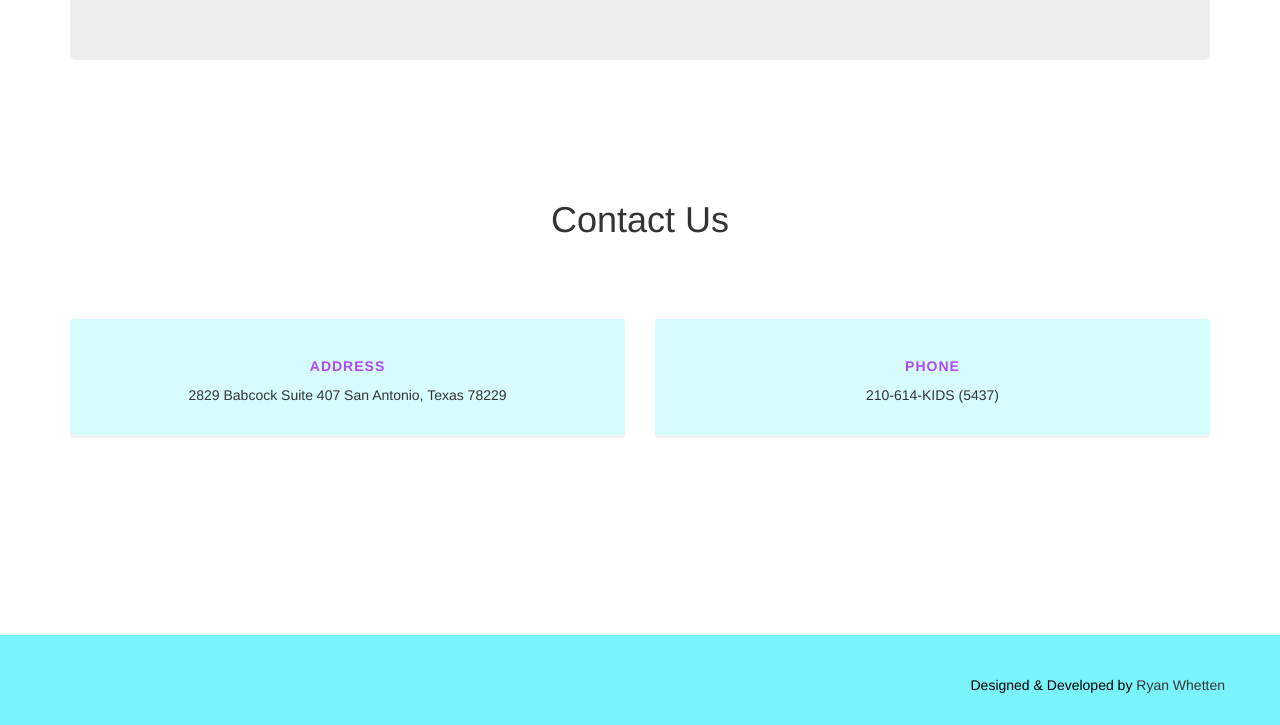
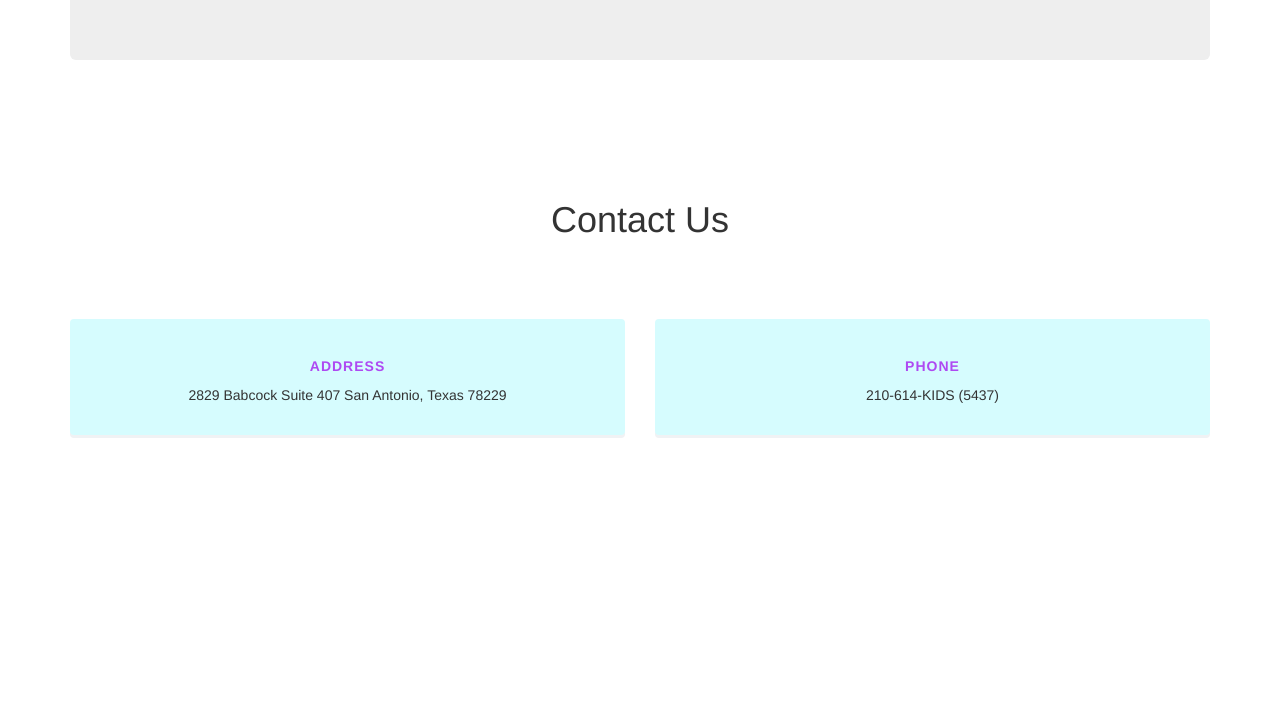
Before and after one commit to tylerhooks/pediweb, a plain HTML site: page index.html in a window 1280 px wide. Shown: the part 592-1317 px from the top of the page. After the commit the page ends 1227 px from the top, so only its background shows below. Drawn offline with nearby package versions, Linux system fonts and the light colour scheme.

Commit message:
deleted footer

```diff
--- a/index.html
+++ b/index.html
@@ -93,19 +93,7 @@
             </div>
             </div>
        </section>
-
-      <footer class = "site-footer">
-          <div class="container">
-            <div class="row">
-              <div class="col-md-30 credit">
-                <p>Designed &amp; Developed by <a href="https://www.facebook.com/profile.php?id=100003110569851">Ryan Whetten</a></p>
-              </div>
-            </div>
-          </div>
-        </footer>
-
-
-    <!-- Bootstrap core JavaScript
+<!-- Bootstrap core JavaScript
     ================================================== -->
     <!-- Placed at the end of the document so the pages load faster -->
     <script src="https://ajax.googleapis.com/ajax/libs/jquery/1.11.3/jquery.min.js"></script>
```
